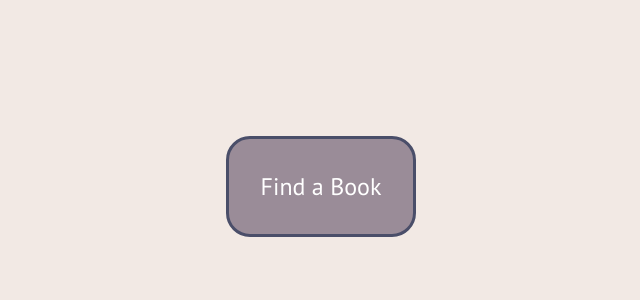
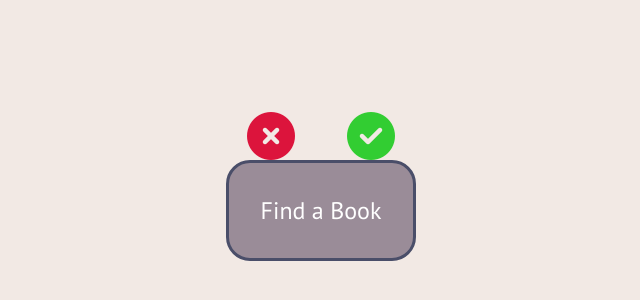
Before and after one commit to AprilPolubiec/book-finder, a website: page public/index.html in a window 1280 px wide. Shown: the part 414-714 px from the top of the page, without its empty margins (319-959 px from the left). Drawn offline with nearby package versions, Linux system fonts and the light colour scheme; some packages are replaced by stand-ins of ours.

Commit message:
add like and dislike buttons

```diff
--- a/public/css/styles.css
+++ b/public/css/styles.css
@@ -14,6 +14,11 @@
   box-sizing: border-box;
 }
 
+button {
+  outline: none;
+  border: none;
+}
+
 #main {
   display: flex;
   flex-direction: column;
@@ -21,6 +26,26 @@
   overflow-y: scroll;
   justify-content: center;
   background-color: var(--mainLight);
+}
+
+#like-buttons {
+  display: flex;
+  justify-content: space-around;
+  width: 200px;
+  align-self: center;
+}
+
+.fas {
+  font-size: 3rem;
+  background-color: var(--mainLight);
+}
+
+.fas.fa-check-circle {
+  color: #32cd32;
+}
+
+.fas.fa-times-circle {
+  color: #dc143c;
 }
 
 #find-book {
--- a/public/index.html
+++ b/public/index.html
@@ -4,6 +4,10 @@
     <meta charset="utf-8" />
     <meta name="viewport" content="width=device-width, initial-scale=1" />
     <title>Find Me a Book</title>
+    <script
+      src="https://kit.fontawesome.com/1931a4cb5d.js"
+      crossorigin="anonymous"
+    ></script>
     <!-- update the version number as needed -->
     <script defer src="/__/firebase/7.14.5/firebase-app.js"></script>
     <!-- include only the Firebase features as you need -->
@@ -21,6 +25,10 @@
   <body>
     <div id="main">
       <div id="book-container"></div>
+      <div id='like-buttons'>
+        <button type="button"><i class="fas fa-times-circle"></i></button>
+        <button type="button"><i class="fas fa-check-circle"></i></button>
+      </div>
       <button id="find-book">Find a Book</button>
     </div>
   </body>
```
